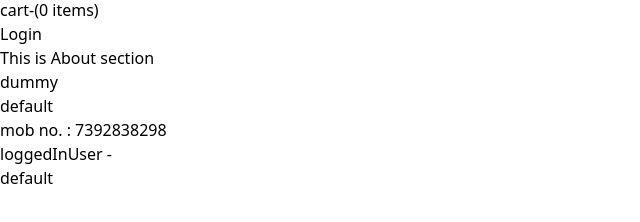
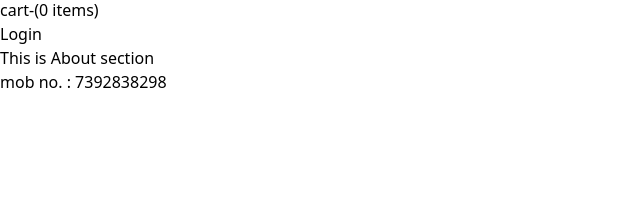
Before and after one commit to abedin-ansari/Swiggy_Project, a React (Vite) app: page /about in a window 1280 px wide. Shown: the part 398-620 px from the top of the page, without its empty margins (0-640 px from the left). Built offline with nearby package versions, Linux system fonts and the light colour scheme; no server answers.

Commit message:
userclass remove

```diff
--- a/src/components/About.jsx
+++ b/src/components/About.jsx
@@ -1,11 +1,10 @@
 import User from "./User";
-import UserClass from "./UserClass";
 
 const About = () => {
   return (
     <div className="about p-4 text-center">
       <h2 className="text-lg md:text-2xl">This is About section</h2>
-      <UserClass />
+      <User />
     </div>
   );
 };
--- a/src/components/User.jsx
+++ b/src/components/User.jsx
@@ -1,17 +1,11 @@
-import React, { useState } from 'react';
-
 const User = ({ name, location }) => {
-
-    const [count] = useState(0);
-
   return (
-    <div className='user-class'>
-        <h1>Count :{count}</h1>
-        <h2>{name}</h2>
-        <h3>{location}</h3>
-        <h4>mob no. : 7392838298</h4>
+    <div className="user-class">
+      <h2>{name}</h2>
+      <h3>{location}</h3>
+      <h4>mob no. : 7392838298</h4>
     </div>
-  )
-}
+  );
+};
 
 export default User;
```
